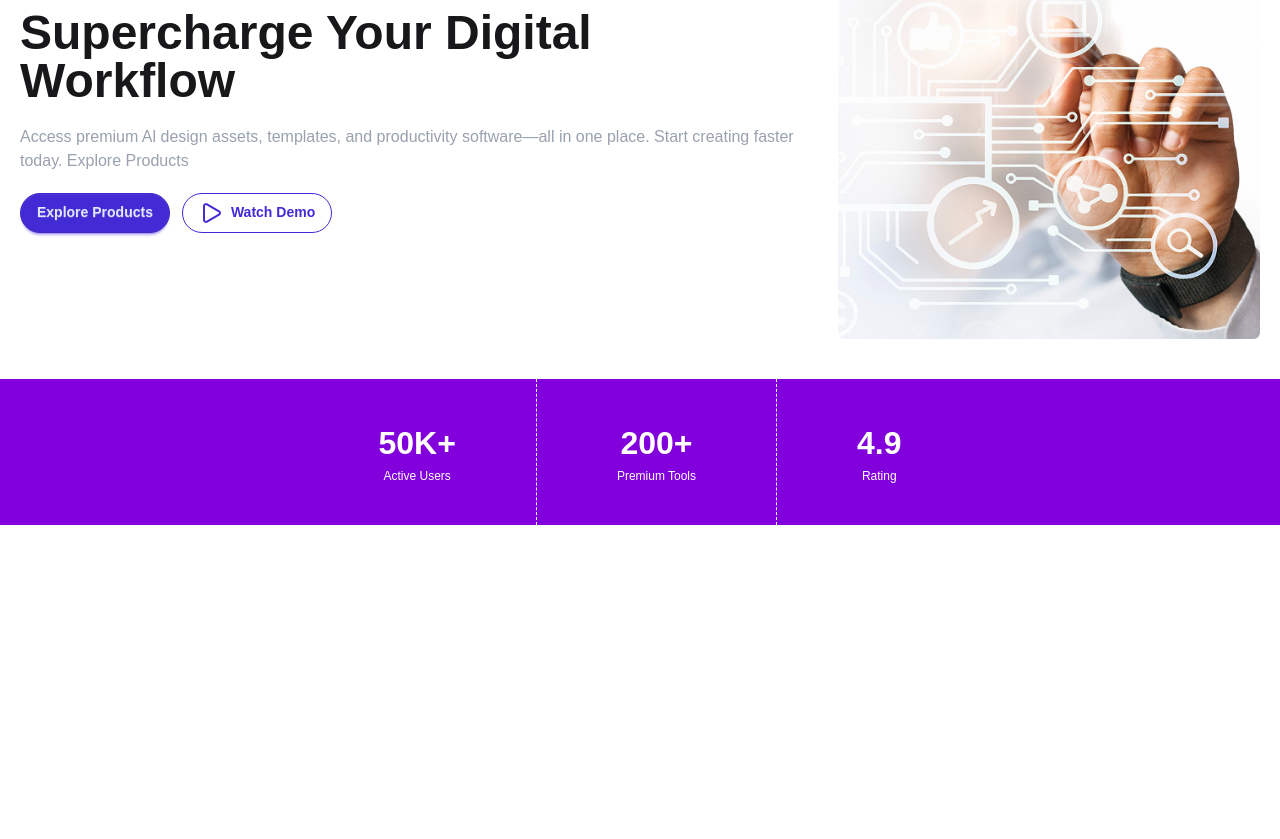
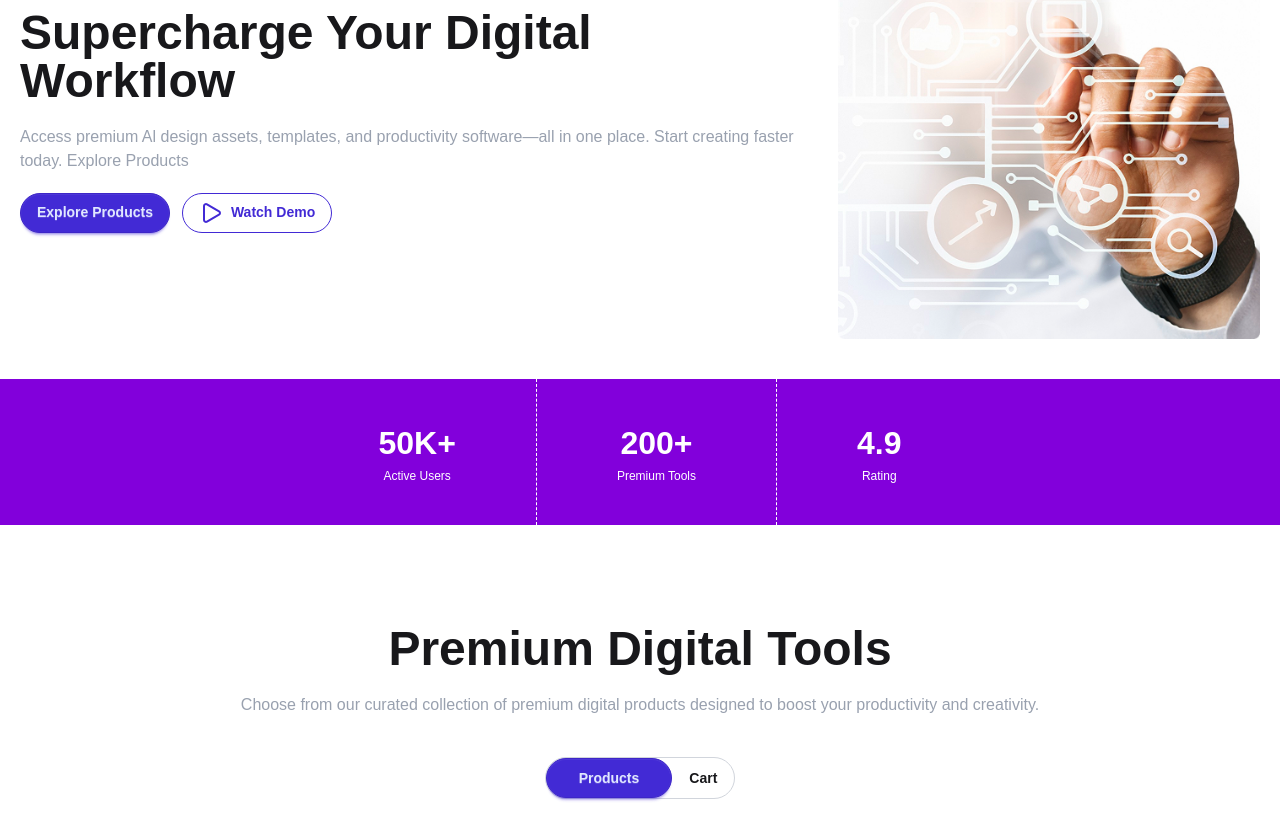
Before and after one commit to codeHasib/PH-B13-A6-DIGI-TOOLS, a React (Vite) app: page / in a window 1280 px wide. Shown: the part 264-1103 px from the top of the page. Before the commit the page ends 800 px from the top, so only its background shows below. Built offline with nearby package versions, Linux system fonts and the light colour scheme.

Commit message:
add product titile with toggling button active style

```diff
--- a/src/App.jsx
+++ b/src/App.jsx
@@ -1,13 +1,22 @@
+import { useState } from "react";
 import Banner from "./components/Banner/Banner";
 import Nav from "./components/Nav/Nav";
+import ProductTitle from "./components/ProductTitle/ProductTitle";
 import Stats from "./components/Stats/Stats";
+import ProductTab from "./components/ProductTab/ProductTab";
 
 function App() {
+  const [currentTab, setCurrentTab] = useState("products");
   return (
     <>
       <Nav></Nav>
       <Banner></Banner>
       <Stats></Stats>
+      <ProductTitle></ProductTitle>
+      <ProductTab
+        currentTab={currentTab}
+        setCurrentTab={setCurrentTab}
+      ></ProductTab>
     </>
   );
 }
--- /dev/null
+++ b/src/components/ProductTab/ProductTab.jsx
@@ -0,0 +1,37 @@
+import React from "react";
+
+const ProductTab = ({ currentTab, setCurrentTab }) => {
+  function toggle(e) {
+    const value = e.target.value;
+    setCurrentTab(value);
+  }
+  return (
+    <div className="mx-auto flex justify-center items-center border-[0.2px] border-gray-300 max-w-max rounded-4xl mt-5 mb-10">
+      <button
+        value={"products"}
+        onClick={toggle}
+        className={
+          currentTab === "products"
+            ? "btn btn-primary rounded-4xl px-8"
+            : "btn btn-ghost rounded-4xl"
+        }
+      >
+        Products
+      </button>
+      <button
+        value={"cart"}
+        onClick={toggle}
+        className={
+          currentTab === "cart"
+            ? "btn btn-primary rounded-4xl px-8"
+            : "btn btn-ghost rounded-4xl"
+        }
+      >
+        {" "}
+        Cart{" "}
+      </button>
+    </div>
+  );
+};
+
+export default ProductTab;
--- /dev/null
+++ b/src/components/ProductTitle/ProductTitle.jsx
@@ -0,0 +1,17 @@
+import React from "react";
+
+const ProductTitle = () => {
+  return (
+    <div className="container mx-auto text-center pt-25 pb-5 px-5 space-y-5 mb-2">
+      <h2 className="font-bold text-xl md:text-3xl lg:text-5xl">
+        Premium Digital Tools
+      </h2>
+      <p className="text-gray-400">
+        Choose from our curated collection of premium digital products designed
+        to boost your productivity and creativity.
+      </p>
+    </div>
+  );
+};
+
+export default ProductTitle;
```
Also changed, not shown: src/index.css (line endings or trailing spaces).
